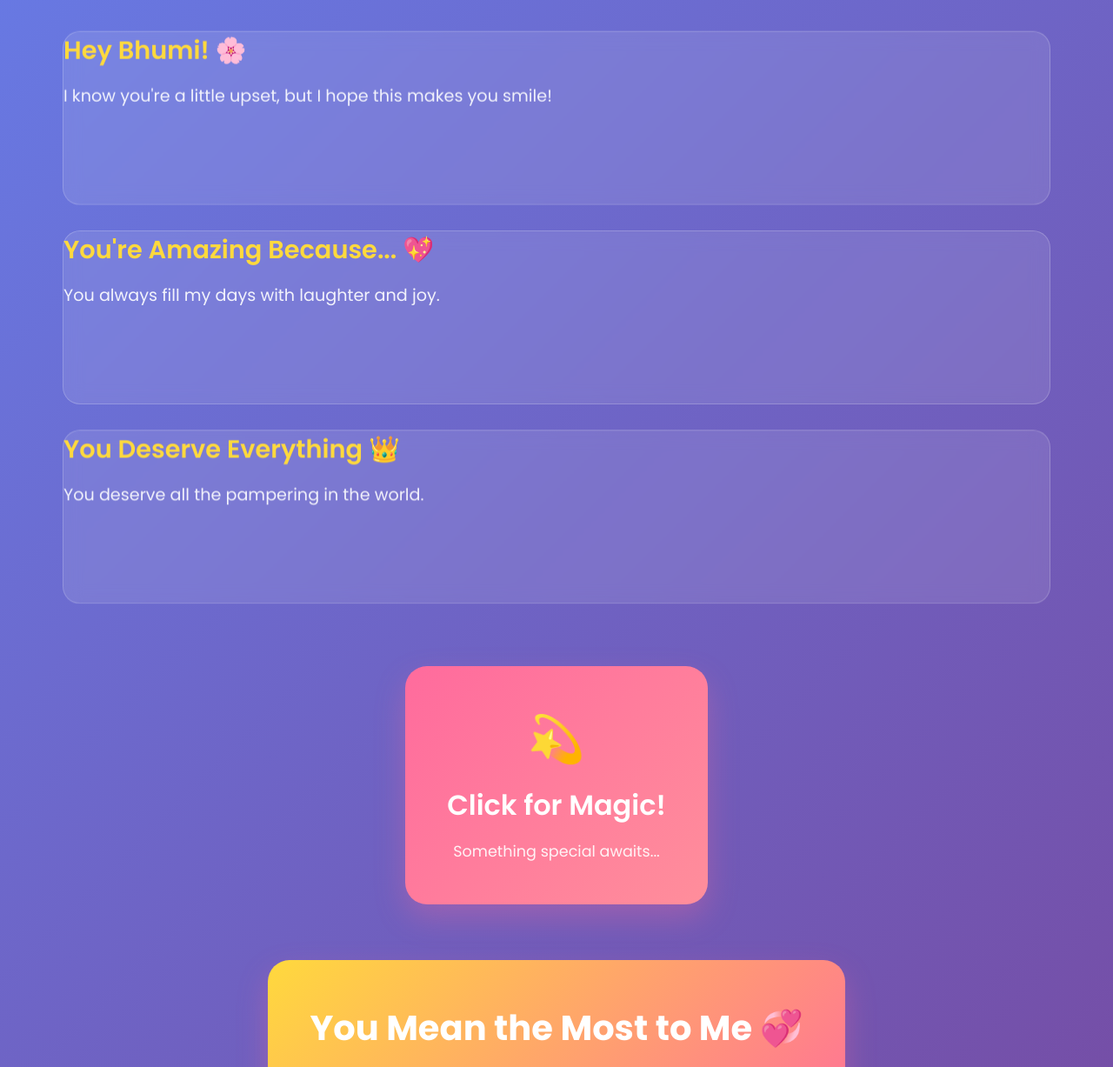
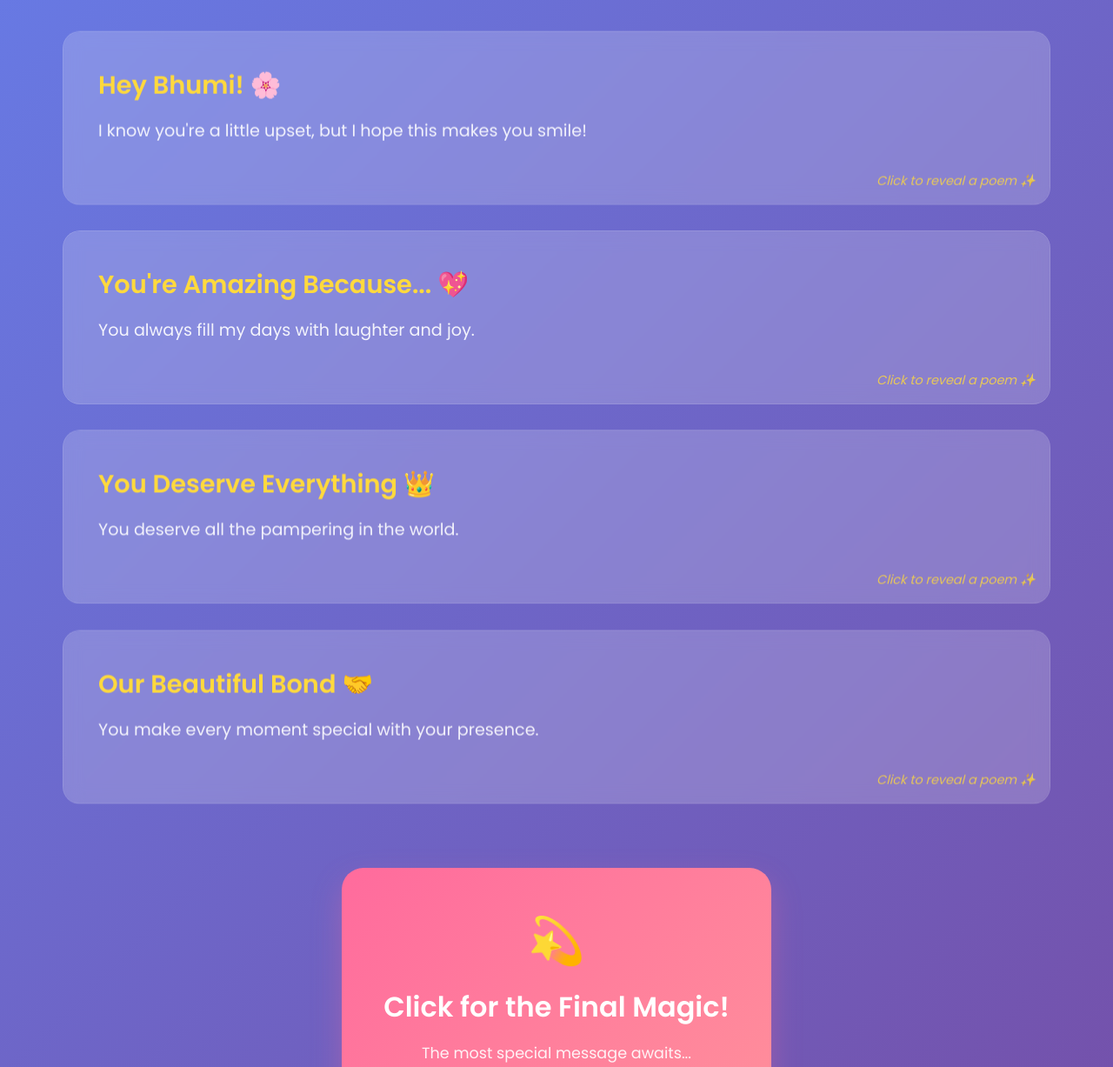
Before and after one commit to toshitai39/for-bhumi, a plain HTML site: page index.html in a window 1280 px wide. Shown: the part 322-1549 px from the top of the page at 87% size. Drawn offline with nearby package versions, Linux system fonts and the light colour scheme.

Commit message:
Update HTML with enhanced flip cards, individual poems, and interactive elements

```diff
--- a/index.html
+++ b/index.html
@@ -16,19 +16,80 @@
         </header>
 
         <section class="messages">
-            <div class="message-card" data-aos="fade-up">
+            <!-- Card 1: Greeting -->
+            <div class="message-card" data-aos="fade-right" onclick="togglePoem(this, 'poem1')">
+                <div class="card-front">
                     <h2>Hey Bhumi! 🌸</h2>
                     <p>I know you're a little upset, but I hope this makes you smile!</p>
+                    <span class="click-hint">Click to reveal a poem ✨</span>
+                </div>
+                <div class="poem-content" id="poem1">
+                    <h3>A Gentle Whisper</h3>
+                    <div class="poem-text">
+                        <p><em>When clouds gather in your sky,<br>
+                        And tears threaten to fall,<br>
+                        Remember you're my sunshine,<br>
+                        The brightest light of all.</em></p>
+                    </div>
+                    <button class="back-btn" onclick="togglePoem(this.parentElement.parentElement, 'poem1')">Back</button>
+                </div>
             </div>
 
-            <div class="message-card" data-aos="fade-up" data-aos-delay="200">
+            <!-- Card 2: Amazing qualities -->
+            <div class="message-card" data-aos="fade-left" data-aos-delay="200" onclick="togglePoem(this, 'poem2')">
+                <div class="card-front">
                     <h2>You're Amazing Because... 💖</h2>
                     <p>You always fill my days with laughter and joy.</p>
+                    <span class="click-hint">Click to reveal a poem ✨</span>
+                </div>
+                <div class="poem-content" id="poem2">
+                    <h3>Laughter's Gift</h3>
+                    <div class="poem-text">
+                        <p><em>Your laughter is like music,<br>
+                        A melody so sweet,<br>
+                        It turns my darkest moments<br>
+                        Into memories complete.</em></p>
+                    </div>
+                    <button class="back-btn" onclick="togglePoem(this.parentElement.parentElement, 'poem2')">Back</button>
+                </div>
             </div>
 
-            <div class="message-card" data-aos="fade-up" data-aos-delay="400">
+            <!-- Card 3: Deserving -->
+            <div class="message-card" data-aos="fade-right" data-aos-delay="400" onclick="togglePoem(this, 'poem3')">
+                <div class="card-front">
                     <h2>You Deserve Everything 👑</h2>
                     <p>You deserve all the pampering in the world.</p>
+                    <span class="click-hint">Click to reveal a poem ✨</span>
+                </div>
+                <div class="poem-content" id="poem3">
+                    <h3>Queen of Hearts</h3>
+                    <div class="poem-text">
+                        <p><em>Like a queen upon her throne,<br>
+                        You deserve the finest things,<br>
+                        Love and care and gentle words,<br>
+                        And all the joy life brings.</em></p>
+                    </div>
+                    <button class="back-btn" onclick="togglePoem(this.parentElement.parentElement, 'poem3')">Back</button>
+                </div>
+            </div>
+
+            <!-- Card 4: Friendship -->
+            <div class="message-card" data-aos="fade-left" data-aos-delay="600" onclick="togglePoem(this, 'poem4')">
+                <div class="card-front">
+                    <h2>Our Beautiful Bond 🤝</h2>
+                    <p>You make every moment special with your presence.</p>
+                    <span class="click-hint">Click to reveal a poem ✨</span>
+                </div>
+                <div class="poem-content" id="poem4">
+                    <h3>Friendship's Light</h3>
+                    <div class="poem-text">
+                        <p><em>In this journey we call life,<br>
+                        You're my compass and my guide,<br>
+                        Through every storm and sunshine,<br>
+                        You're always by my side.</em></p>
+                    </div>
+                    <button class="back-btn" onclick="togglePoem(this.parentElement.parentElement, 'poem4')">Back</button>
+                </div>
             </div>
         </section>
 
@@ -36,20 +97,25 @@
             <div class="magic-card" id="magicCard">
                 <div class="card-content">
                     <div class="heart">💫</div>
-                    <h2>Click for Magic!</h2>
-                    <p>Something special awaits...</p>
+                    <h2>Click for the Final Magic!</h2>
+                    <p>The most special message awaits...</p>
                 </div>
             </div>
         </section>
 
         <section class="poem-section" id="poemSection" style="display: none;">
             <div class="poem-card" data-aos="zoom-in">
-                <h2>A Poem for My Star 🌟</h2>
+                <h2>The Final Poem 🌟</h2>
                 <div class="poem-text">
                     <p><em>Like stars that twinkle in the night,<br>
                     You shine so bright, a pure delight.<br>
                     Through every laugh and every scar,<br>
-                    To me, Bhumi, you're my brightest star.</em></p>
+                    To me, Bhumi, you're my brightest star.<br><br>
+
+                    In moments when you feel alone,<br>
+                    Remember you have found a home<br>
+                    Within my heart, forever true,<br>
+                    There's no one quite as sweet as you.</em></p>
                 </div>
             </div>
         </section>
```
Lines whose indentation alone changed are shown as unchanged.
